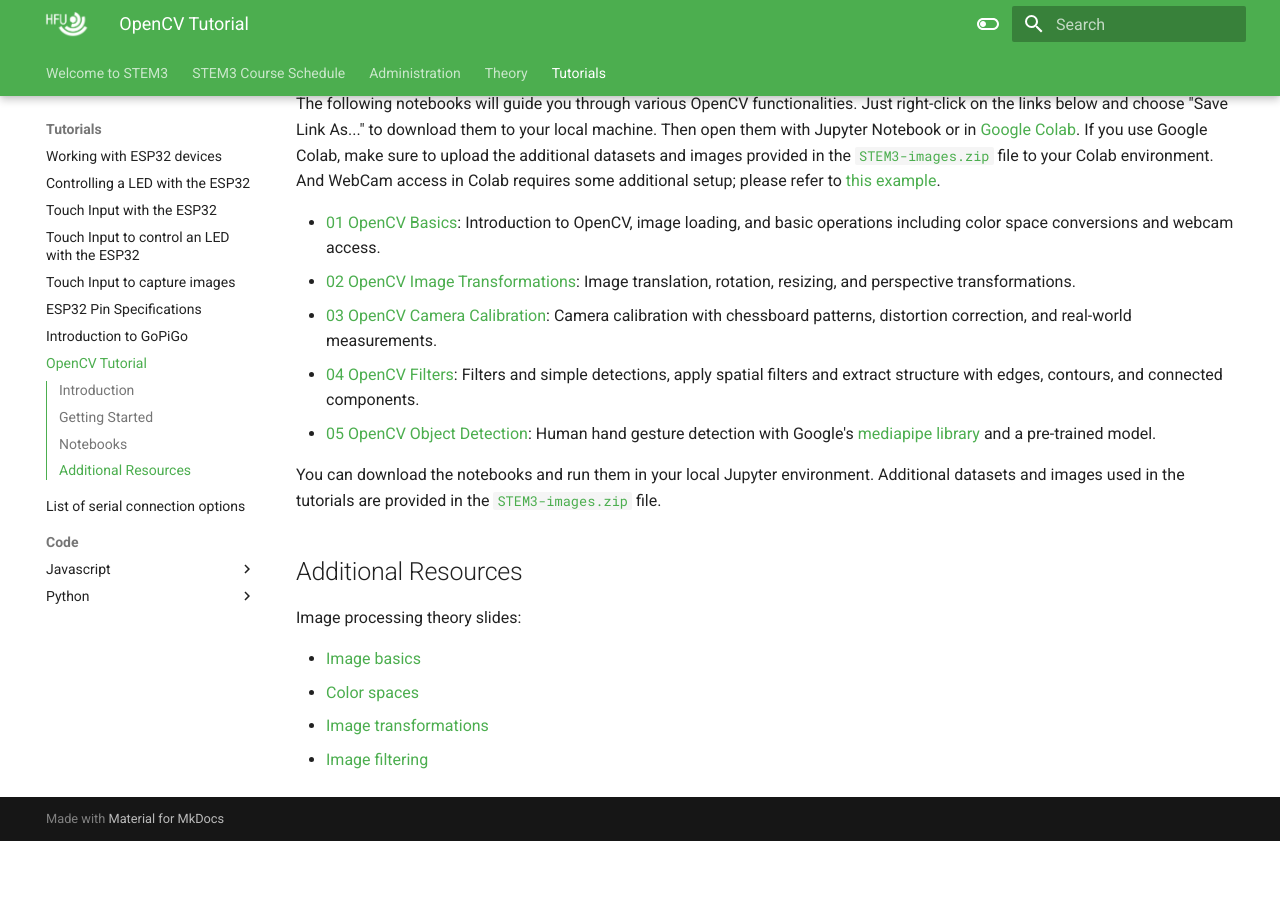
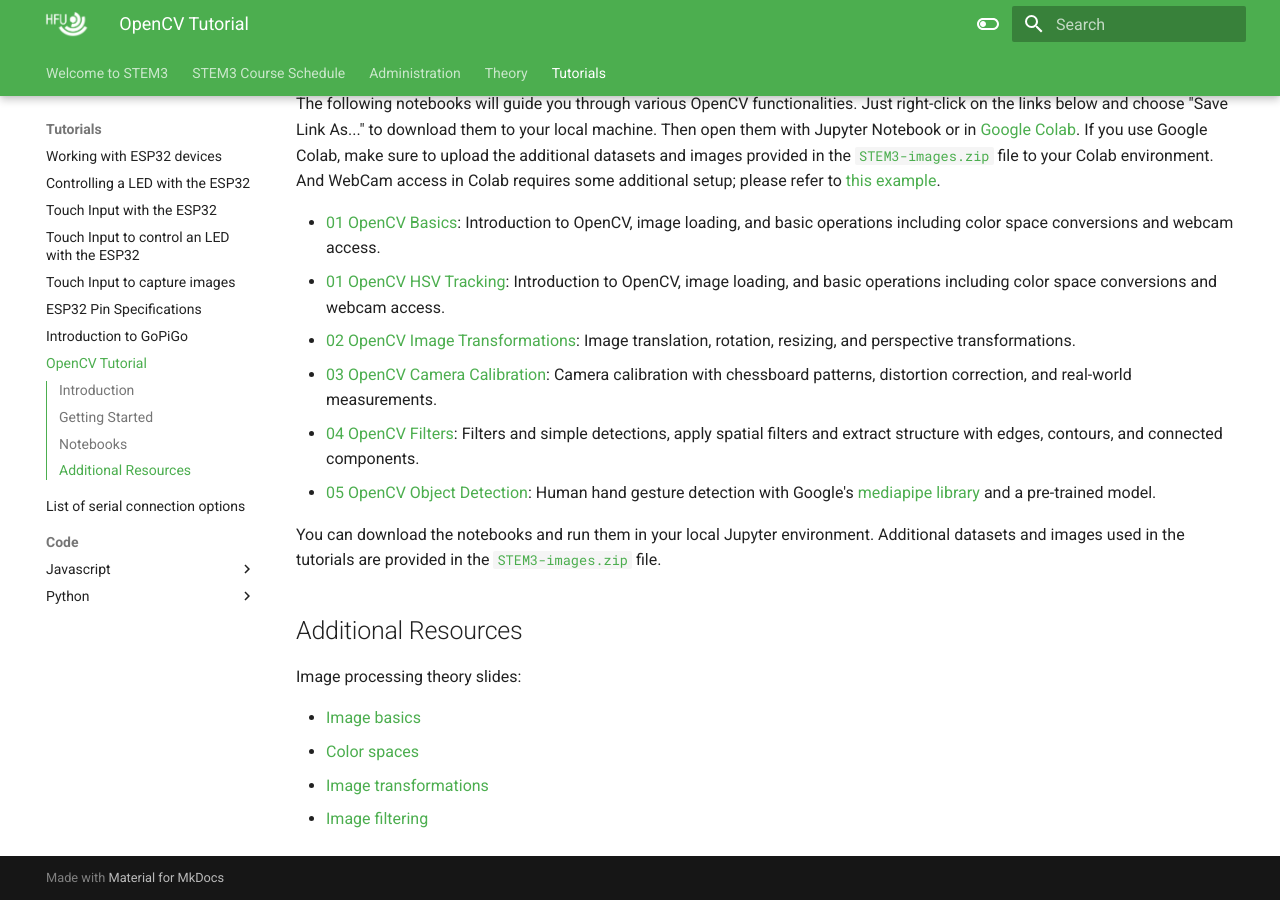
Before and after one commit to HFU-GMB-STEM/STEM3-course, an MkDocs documentation site: the page built from docs/tutorials/OpenCV.md, in a window 1280 px wide and 900 px high, scrolled down 646 px. Built offline with MkDocs 1.6.1 and Material for MkDocs 9.7.7, drawn with Linux system fonts in a browser that asks for light colours; before the commit the page ends 1487 px from its top, so only the background shows below that.

Commit message:
Update OpenCV.md

```diff
--- a/docs/tutorials/OpenCV.md
+++ b/docs/tutorials/OpenCV.md
@@ -17,6 +17,7 @@ The tutorials are provided as Jupyter Notebooks. To get started, ensure you have
 The following notebooks will guide you through various OpenCV functionalities. Just right-click on the links below and choose "Save Link As..." to download them to your local machine. Then open them with Jupyter Notebook or in [Google Colab](https://colab.research.google.com/). If you use Google Colab, make sure to upload the additional datasets and images provided in the [`STEM3-images.zip`](notebooks/STEM3-images.zip) file to your Colab environment. And WebCam access in Colab requires some additional setup; please refer to [this example](https://colab.research.google.com/drive/1QnC7lV7oVFk5OZCm75fqbLAfD9qBy9bw).
 
 - [01 OpenCV Basics](./notebooks/OpenCV-01-basics.ipynb): Introduction to OpenCV, image loading, and basic operations including color space conversions and webcam access.
+- [01 OpenCV HSV Tracking](./notebooks/OpenCV-01-HSVtracking.ipynb): Introduction to OpenCV, image loading, and basic operations including color space conversions and webcam access.
 - [02 OpenCV Image Transformations](./notebooks/OpenCV-02-image_transformations.ipynb): Image translation, rotation, resizing, and perspective transformations.
 - [03 OpenCV Camera Calibration](./notebooks/OpenCV-03-camera_calibration.ipynb): Camera calibration with chessboard patterns, distortion correction, and real-world measurements.
 - [04 OpenCV Filters](./notebooks/OpenCV-04-filters.ipynb): Filters and simple detections, apply spatial filters and extract structure with edges, contours, and connected components.
```
